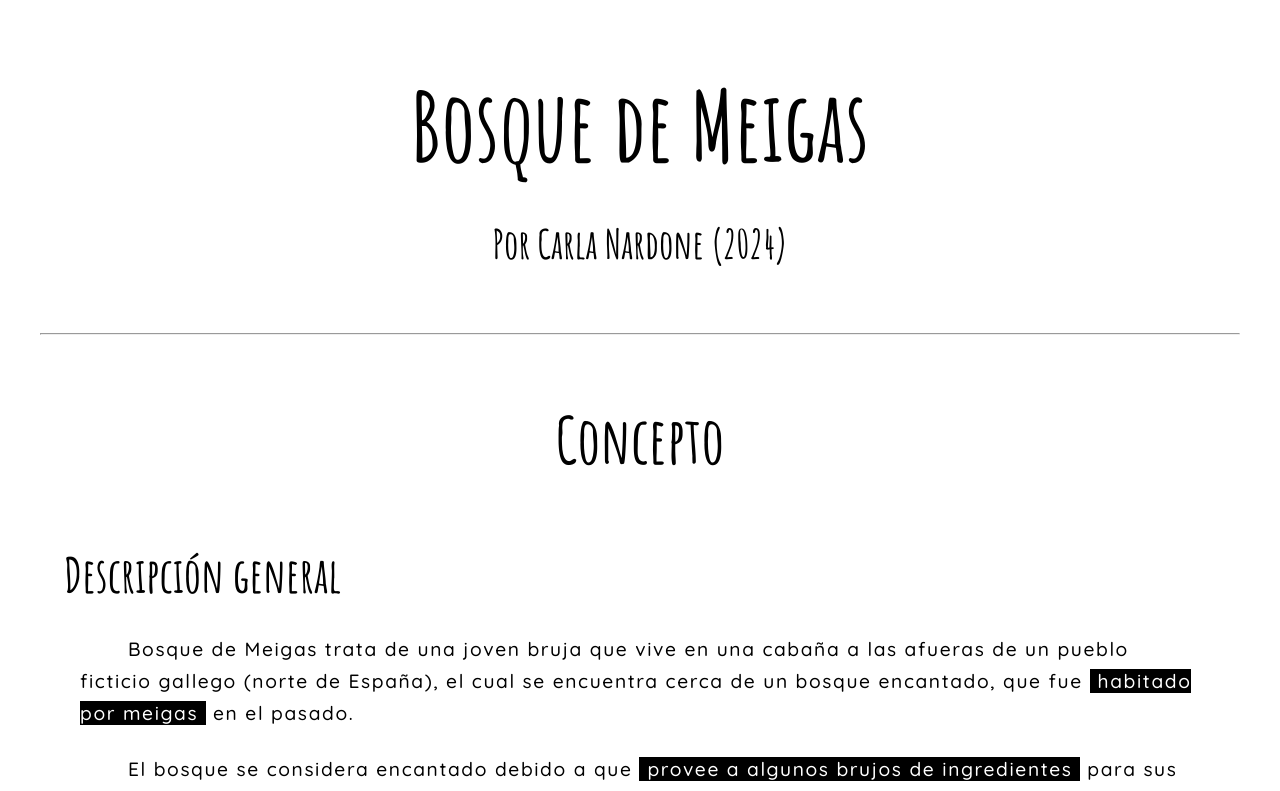
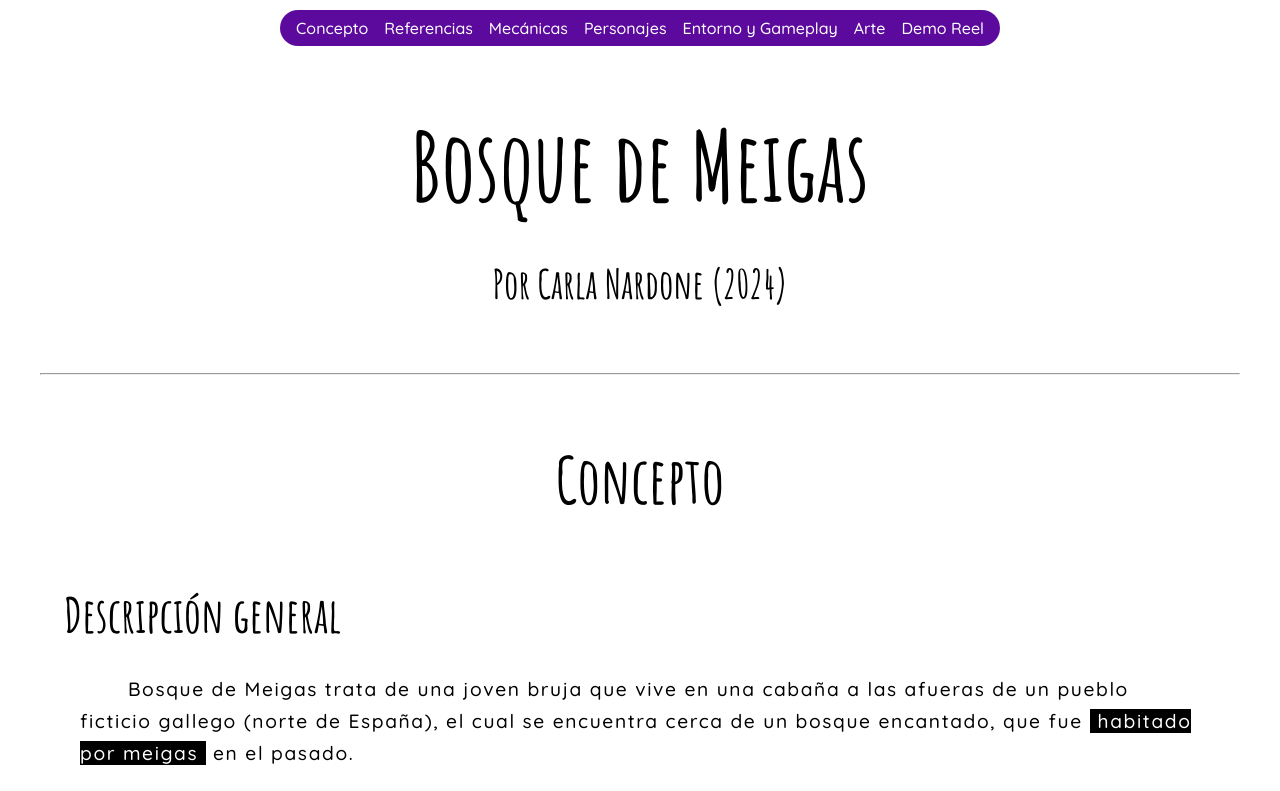
Before and after one commit to carla-ng/bosque-de-meigas-game-design, a plain HTML site: page index.html in a window 1280 px wide. Shown: the top 791 px of the page. Drawn offline with Linux system fonts and the light colour scheme.

Commit message:
Added nav.

```diff
--- a/js/index.js
+++ b/js/index.js
@@ -1,3 +1,5 @@
+
+document.addEventListener('DOMContentLoaded', function () {
 
     // Get the button element
     const backToTopBtn = document.getElementById("back-to-top-button");
@@ -19,12 +21,14 @@ function scrollToTop() {
     }
 
 
-document.addEventListener('DOMContentLoaded', function () {
+
+    // Images popup
     const popupContainer = document.getElementById('popup');
     const popupImage = document.getElementById('popup-image');
     const veil = document.getElementById('veil');
     const popupTriggers = document.querySelectorAll('main img');
 
+    // Open popup triggers
     popupTriggers.forEach(trigger => {
         trigger.addEventListener('click', function () {
             const imageUrl = this.src;
@@ -32,6 +36,8 @@ document.addEventListener('DOMContentLoaded', function () {
         });
     });
 
+
+    // Open popup
     function openPopup( imageUrl ) {
         popupImage.src = imageUrl;
         popupContainer.style.display = 'block';
@@ -39,12 +45,50 @@ document.addEventListener('DOMContentLoaded', function () {
         document.body.classList.add('blocked-scroll');
     }
 
+
+    // Close popup
     function closePopup() {
         popupContainer.style.display = 'none';
         veil.style.display = 'none';
         document.body.classList.remove('blocked-scroll');
     }
 
+
+    //Close popups eventListeners
     veil.addEventListener('click', closePopup);
     popupImage.addEventListener('click', closePopup);
+
+
+/*
+    // Get all the links in the navigation
+  const navLinks = document.querySelectorAll('nav ul li a');
+
+  // Add an event listener to the window scroll event
+  window.addEventListener('scroll', function () {
+    // Loop through each section and check if it's in the viewport
+    for (const link of navLinks) {
+      const sectionId = link.getAttribute('href').substring(1);
+      const section = document.getElementById(sectionId);
+
+      if (isElementInViewport(section)) {
+        // If the section is in the viewport, add the "underlined" class to the corresponding link
+        link.classList.add('underlined');
+      } else {
+        // If not, remove the "underlined" class
+        link.classList.remove('underlined');
+      }
+    }
   });
+
+  // Function to check if an element is in the viewport
+  function isElementInViewport(element) {
+    const rect = element.getBoundingClientRect();
+    return (
+      rect.top >= 0 &&
+      rect.left >= 0 &&
+      rect.bottom <= (window.innerHeight || document.documentElement.clientHeight) &&
+      rect.right <= (window.innerWidth || document.documentElement.clientWidth)
+    );
+  }
+});
+*/
--- a/styles/styles.scss
+++ b/styles/styles.scss
@@ -24,9 +24,46 @@ html {
 
         &.blocked-scroll { overflow: hidden; }
 
+        nav {
+            background-color: rgb(92, 10, 157);
+            border-radius: 20px;
+            display: flex;
+            margin: 0 auto;
+            padding: 0.5rem;
+            position: fixed;
+            top: 10px;
+            left: 0;
+            right: 0;
+            width: fit-content;
+
+            @media ( max-width: 991px ) { display: none; }
+
+            ul {
+                display: flex;
+                align-items: center;
+                justify-content: center;
+                list-style: none;
+
+                li {
+                    padding: 0 0.5rem;
+
+                    a {
+                        color: #fff;
+                        font-family: 'Quicksand', sans-serif;
+                        text-decoration: none;
+
+                        &:hover { text-decoration: underline; }
+
+                        &.underlined { text-decoration: underline; }
+                    }
+                }
+            }
+        }
+
         main {
             margin: 0 auto;
             max-width: 1200px;
+            padding: 40px 0 0 0;
 
             section {
                 padding: 3rem 1rem;
```
Also changed, not shown: index.html (+2 -2 lines), styles/styles.css. Lines whose indentation alone changed are shown as unchanged.
